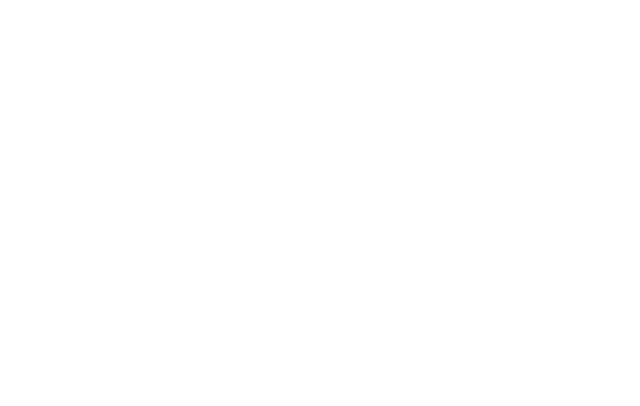
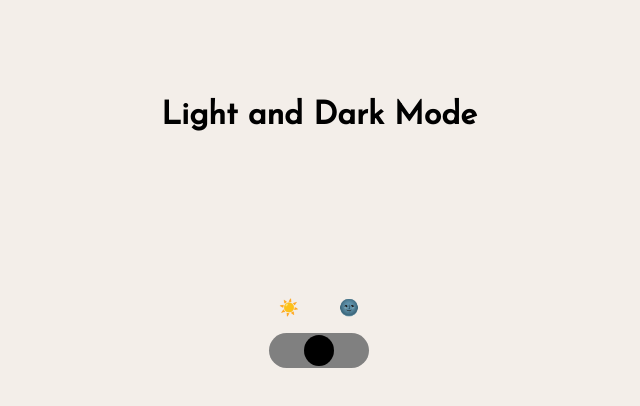
Before and after one commit to elidagouv/LightDarkMode, a plain HTML site: page index.html in a window 1280 px wide. Shown: the whole page, without its empty margins (321-961 px from the left). Drawn offline with Linux system fonts and the light colour scheme.

Commit message:
estilizando body e divs

```diff
--- a/index.html
+++ b/index.html
@@ -8,6 +8,14 @@
     <link rel="stylesheet" href="style/style.css">
 </head>
 <body>
+    <h1>Light and Dark Mode</h1>
+    <div id="emojis">
+        <p>☀️</p>
+        <p>🌚</p>
+    </div>
+    <div id="circulo"></div>
+    <div id="circulo1" onclick="change()"></div>
+
 
     <script type="text/javascrip" src="js/script.js"></script>
 </body>
--- a/style/style.css
+++ b/style/style.css
@@ -0,0 +1,39 @@
+@import url('https://fonts.googleapis.com/css2?family=Josefin+Sans&display=swap');
+
+body {
+    margin:0;
+    padding:0;
+    background-color: rgb(243, 238, 233);
+}
+
+h1 {
+    margin-top: 100px;
+    font-family: Josefin Sans;
+    text-align: center;
+}
+
+#emojis {
+    display:flex;
+    flex-direction:row;
+    gap: 40px;
+    justify-content: center;
+    margin-top: 150px;
+}
+
+#circulo {
+    margin: 0 auto;
+    width: 100px;
+    height: 35px;
+    background-color: gray;
+    border-radius: 20px;
+}
+
+#circulo1 {
+    margin: 0 auto;
+    border-radius: 50%;
+    width: 30px;
+    height: 31px;
+    background-color: black;
+    margin-top: -33px;
+    position: relative;
+}
```
